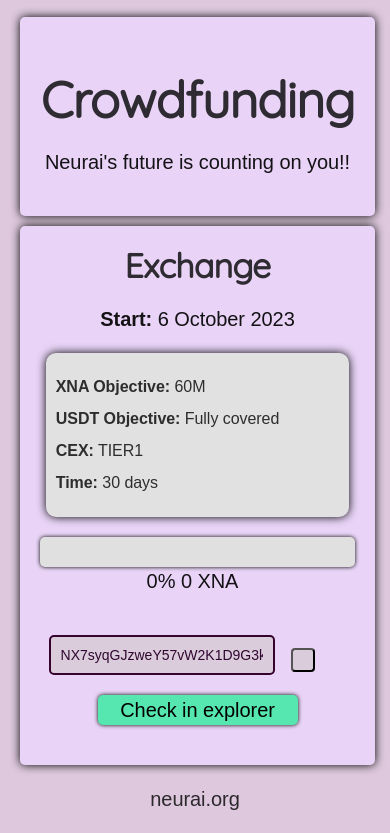
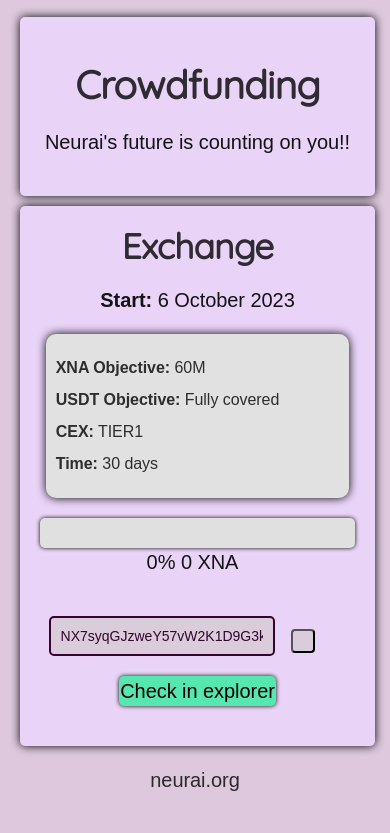
Before and after one commit to NeuraiProject/donation-web, a plain HTML site: page index.html in a window 390 px wide. Shown: the part 48-881 px from the top of the page. Drawn offline with Linux system fonts and the light colour scheme; no server answers; a web font is replaced by a local one.

Commit message:
Update styles.css
Adjusted the width of the titles

```diff
--- a/styles.css
+++ b/styles.css
@@ -14,6 +14,7 @@ body {
     letter-spacing: -.003em;
     font-size: 20px;
     padding: 20px;
+
 }
 
 .fa-brands {
@@ -56,7 +57,7 @@ h1 {
     font-family: 'Quicksand', sans-serif;
     font-weight: 700;
     font-style: normal;
-    font-size: 4vh;
+    font-size: 30px;
     line-height: 1.15;
     letter-spacing: -.02em;
     color: rgba(0, 0, 0, 0.8);
@@ -108,7 +109,7 @@ h1 {
     line-height: 30px;
     color: rgb(0, 0, 0);
     min-width: 50% ;
-    width: 200px;
+    width: 150px;
     margin:auto;
     box-shadow: 0px 0px 4px 0px #000;
     border-radius: 5px;
@@ -222,6 +223,18 @@ button {
           }
 }
 
+@media (max-width: 600px) {
+  h1  {
+      font-size: 10vw;
+    }
+}
+
+@media (max-width: 600px) {
+  h2  {
+    font-size: 9vw;
+    }
+}
+
 @media (max-width: 800px) {
     .address-container, .address-input  {
         width: 100%;
```
